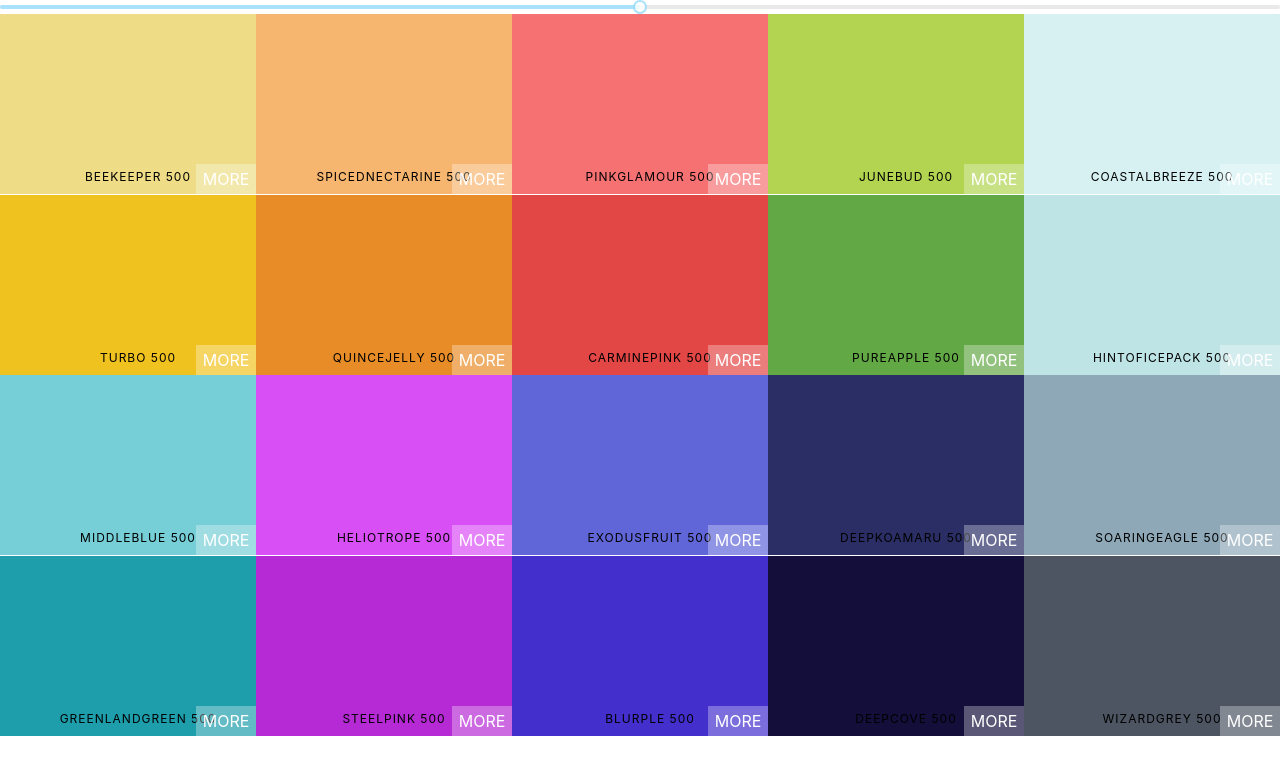
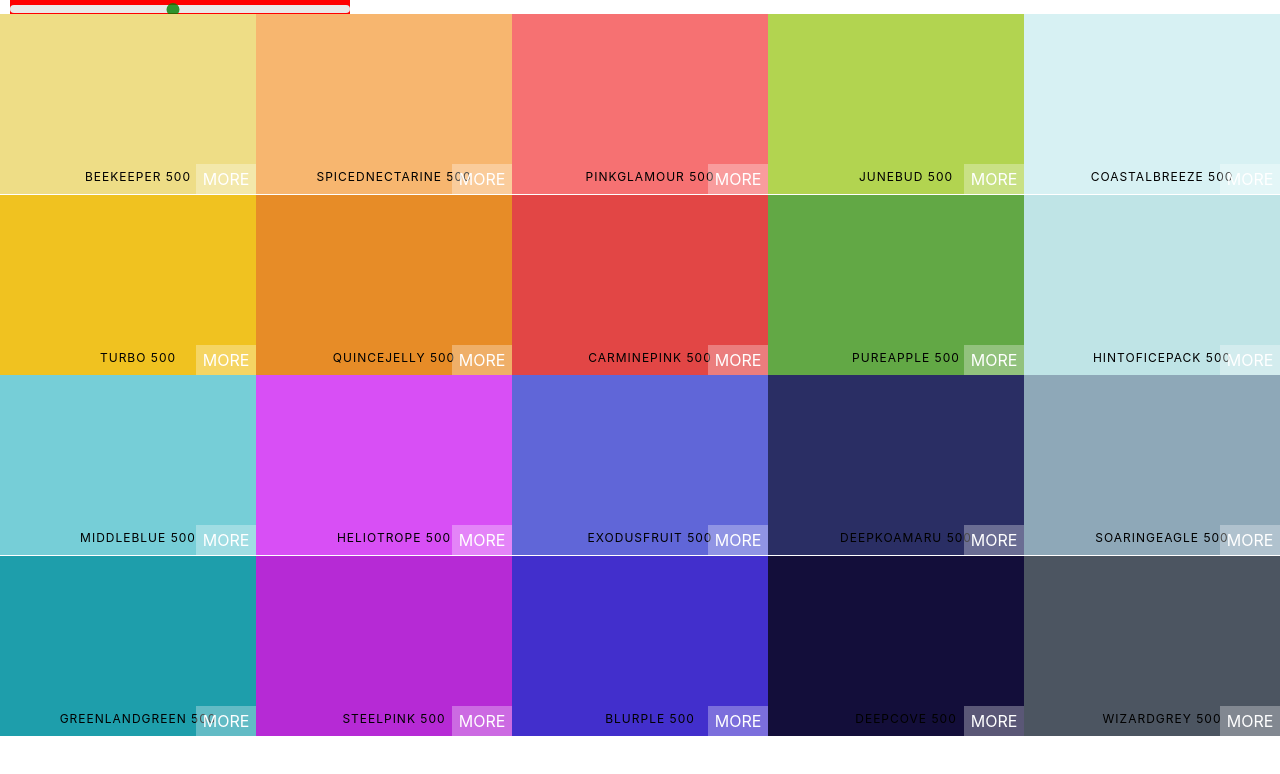
Before and after one commit to GGSWEngineer/Colors-Project, a React (Create React App) app: page / in a window 1280 px wide. Shown: the top 774 px of the page. Built offline with nearby package versions, Linux system fonts and the light colour scheme.

Commit message:
Styled color slider issue with using display-inlineblock on slider

```diff
--- a/src/Palette.css
+++ b/src/Palette.css
@@ -5,3 +5,30 @@
 .Palette-colors {
     height: 90%;
 }
+
+.slider {
+    width: 340px;
+    margin: 0 10px;
+    background-color: red;
+    /* cole has display-inline block here */
+}
+
+.rc-slider-track {
+    background-color: transparent;
+}
+
+.rc-slider-rail {
+    height: 8px;
+}
+
+.rc-slider-handle, .rc-slider-handle:hover, .rc-slider-handle:active, .rc-slider-handle:focus  {
+    background: green;
+    outline: none;
+    border: 2px solid green;
+    box-shadow: none;
+    width: 13px;
+    height: 13px;
+    margin-left: -7px;
+    margin-top: -2px;
+
+}
--- a/src/Palette.js
+++ b/src/Palette.js
@@ -1,8 +1,10 @@
 import React, { Component } from "react";
 import ColorBox from "./ColorBox";
+import "rc-slider/assets/index.css";
+// order of styles is important here because they might override eachother
 import "./Palette.css";
 import Slider, { Range } from "rc-slider";
-import "rc-slider/assets/index.css";
+
 
 class Palette extends Component {
   constructor(props) {
@@ -26,6 +28,7 @@
     );
     return (
       <div className="Palette">
+        <div className="slider">
         <Slider
           defaultValue={level}
           min={100}
@@ -33,6 +36,8 @@
           onChange={this.changeLevel}
           step={100}
         />
+        </div>
+
         {/* navbar goes here */}
         <div className="Palette-colors">{colorBoxes}</div>
         {/* footer goes here */}
```
